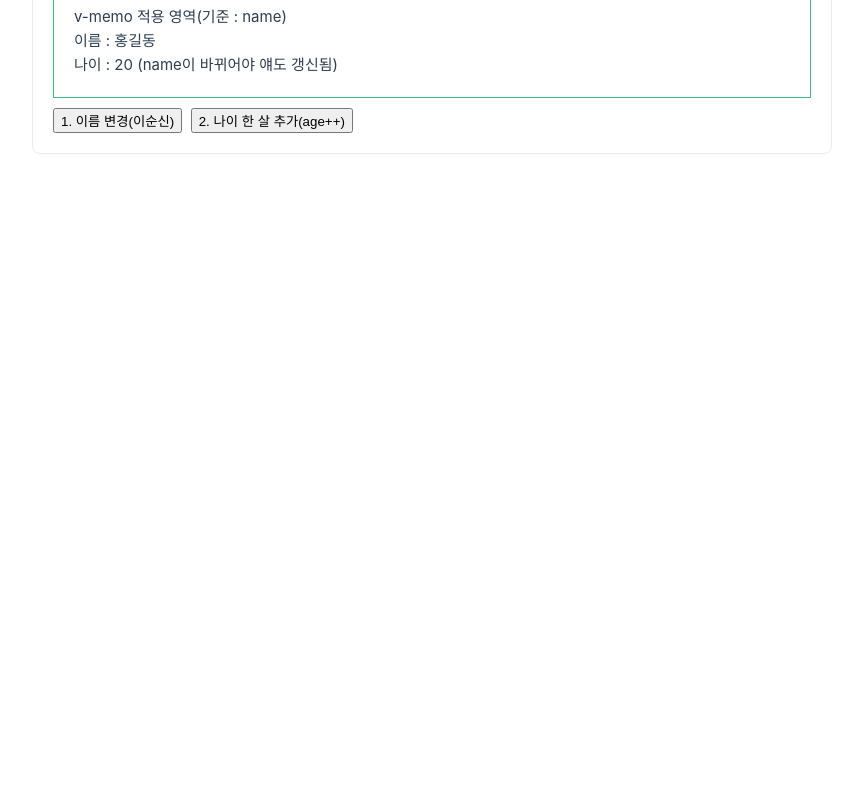
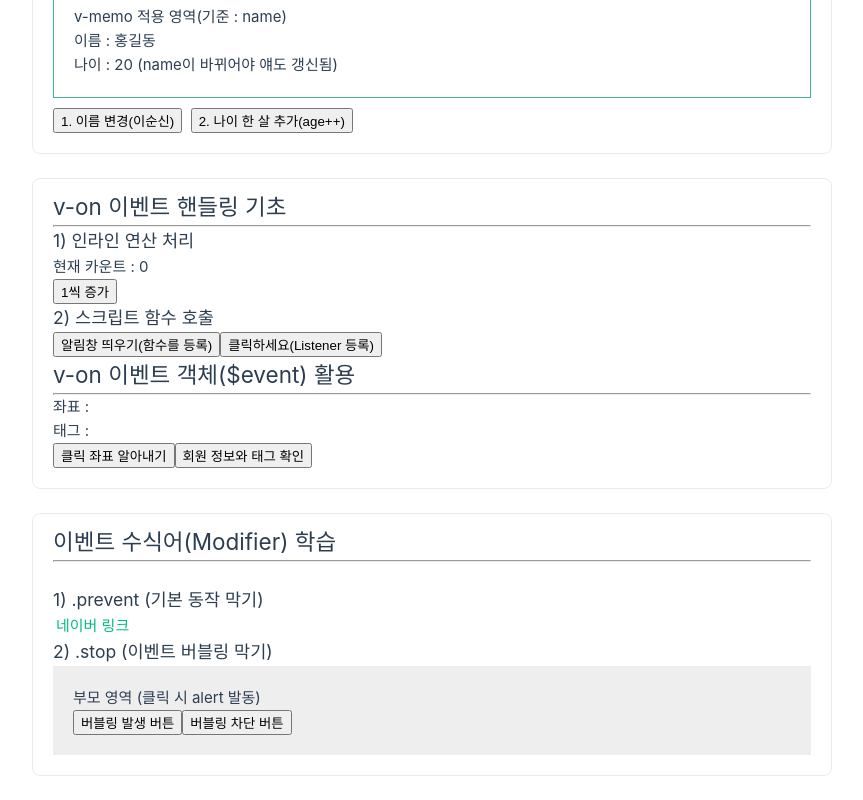
Before and after one commit to finn-sharp/skala-vue, a Vue app in the folder skala-vue/: page / in a window 1280 px wide. Shown: the part 3027-3827 px from the top of the page, without its empty margins (0-863 px from the left). Before the commit the page ends 3205 px from the top, so only its background shows below. Built offline with nearby package versions, Linux system fonts and the light colour scheme.

Commit message:
Code Cahllenge : Event Handler, Modifier 구현

```diff
--- a/skala-vue/src/App.vue
+++ b/skala-vue/src/App.vue
@@ -7,6 +7,8 @@ import SampleSeven from './components/SampleSeven.vue';
 import SampleSix from './components/SampleSix.vue';
 import SampleThree from './components/SampleThree.vue';
 import SampleTwo from './components/SampleTwo.vue'
+import EventHandlerVon from './components/EventHandlerVon.vue'
+import EventHandlerModifier from './components/EventHandlerModifier.vue';
 
 </script>
 
@@ -20,6 +22,8 @@ import SampleTwo from './components/SampleTwo.vue'
     <SampleSix/>
     <SampleSeven/>
     <SampleEight/>
+    <EventHandlerVon/>
+    <EventHandlerModifier/>
   </div>
 </template>
 
--- /dev/null
+++ b/skala-vue/src/components/EventHandlerModifier.vue
@@ -0,0 +1,37 @@
+<script setup>
+// import {ref} from 'vue'
+
+const handleLink = () => {
+    alert("수식어 덕분에 네이버로 이동하지 않고 함수만 실행됩니다 !")
+}
+
+const handleBox = () => {
+    alert("부모 박스가 클릭되었습니다!")
+}
+
+const handleChild1 = () => {
+    alert("1번 자식 클릭!")
+}
+
+const handleChild2 = () => {
+    alert("2번 자식(나만 켜짐) 클릭!")
+}
+</script>
+
+<template>
+    <div class="practice-section">
+        <h2>이벤트 수식어(Modifier) 학습</h2>
+        <hr/>
+        <br/>
+        <h3>1) .prevent (기본 동작 막기)</h3>
+        <a href="https://www.naver.com" @click.prevent="handleLink">네이버 링크</a>
+        <br/>
+
+        <h3>2) .stop (이벤트 버블링 막기)</h3>
+        <div @click="handleBox" style="padding:20px; background-color: #eee;">
+            <p>부모 영역 (클릭 시 alert 발동)</p>
+            <button @click="handleChild1">버블링 발생 버튼</button>
+            <button @click.stop="handleChild2">버블링 차단 버튼</button>
+        </div>
+    </div>
+</template>
--- a/skala-vue/src/components/EventHandlerVon.vue
+++ b/skala-vue/src/components/EventHandlerVon.vue
@@ -28,7 +28,7 @@ const getWithParam = (name, e) => {
         <h2>v-on 이벤트 핸들링 기초</h2>
         <hr/>
         <h3>1) 인라인 연산 처리</h3>
-        <p>현재 카운트 : {{ count2 }}</p>
+        <p>현재 카운트 : {{ count}}</p>
         <button @click="count++">1씩 증가</button>
         <br/>
 
```
